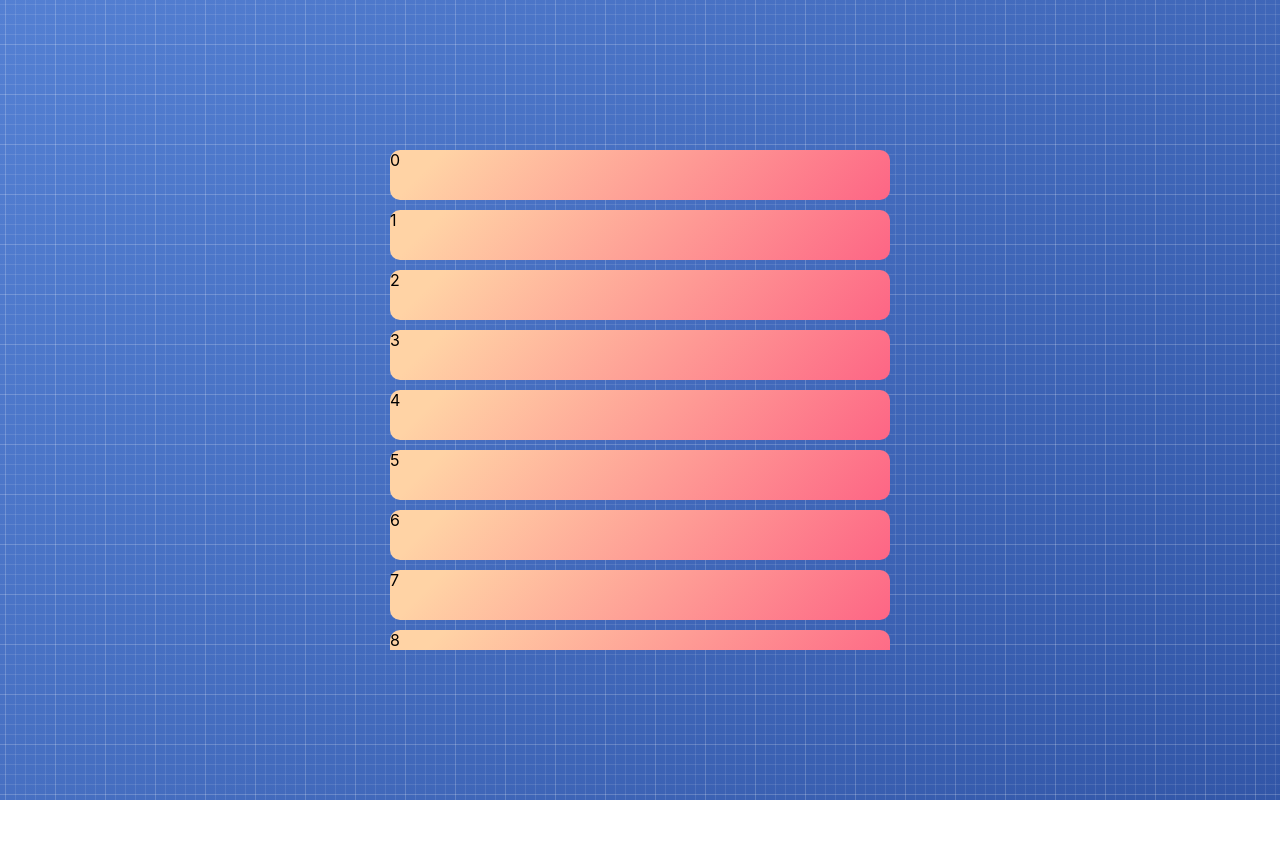
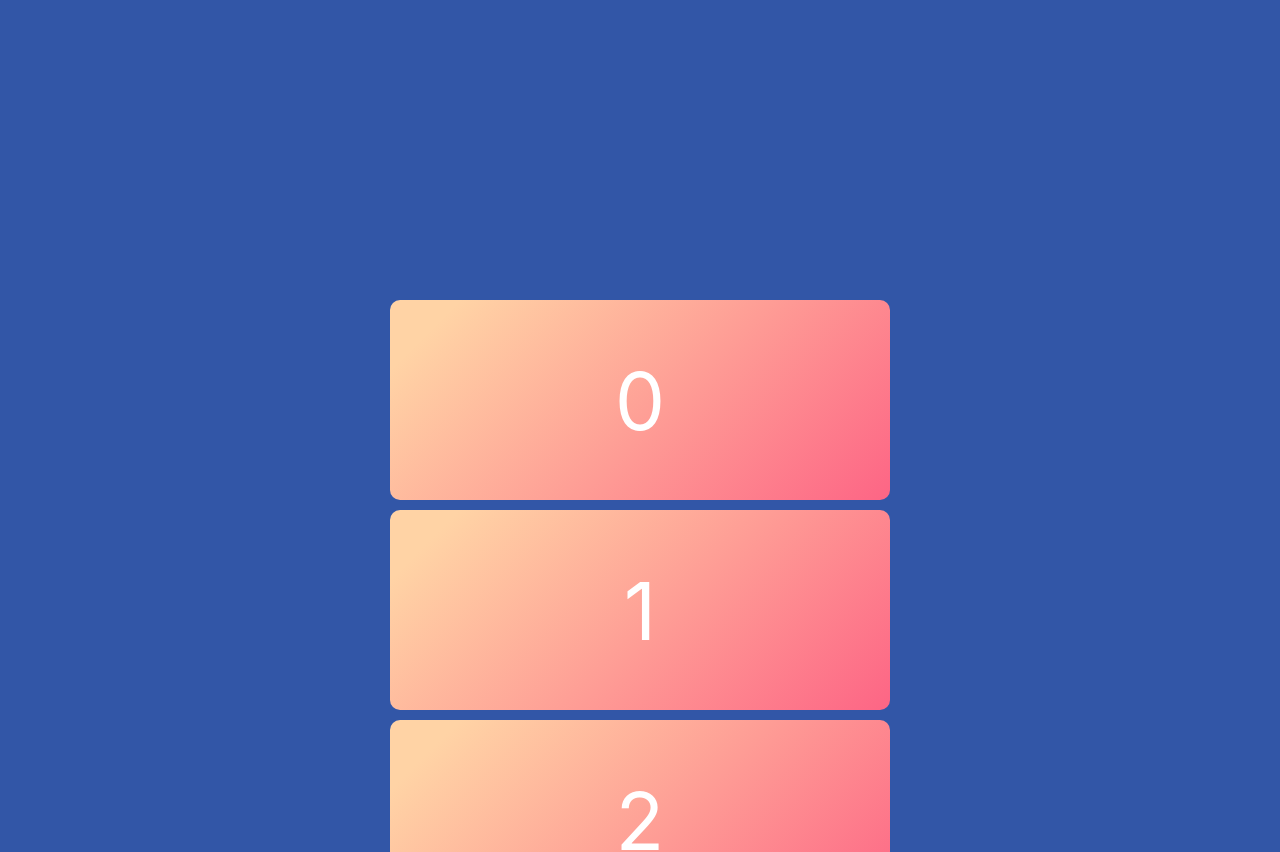
Before and after one commit to faustienf/react-feed, a React (Create React App) app: page / in a window 1280 px wide. Shown: the top 852 px of the page. Before the commit the page ends 800 px from the top, so only its background shows below. Built offline with nearby package versions, Linux system fonts and the light colour scheme.

Commit message:
change api, support page scroll

```diff
--- a/src/app.css
+++ b/src/app.css
@@ -1,13 +1,18 @@
 .articles {
+  padding-top: 300px;
   width: 500px;
-  max-height: 500px;
-  overflow: auto;
+  max-width: 100%;
 }
 
 .article {
-  height: 50px;
-  background-image: linear-gradient( 135deg, #FFD3A5 10%, #FD6585 100%);
+  height: 200px;
+  background-image: linear-gradient(135deg, #FFD3A5 10%, #FD6585 100%);
   border-radius: 10px;
   margin-bottom: 10px;
   box-sizing: border-box;
+  display: flex;
+  align-items: center;
+  justify-content: center;
+  color: #fff;
+  font-size: 80px;
 }
--- a/src/app.tsx
+++ b/src/app.tsx
@@ -1,19 +1,29 @@
 import React from 'react';
+
+import { Feed, useFeed } from './feed';
+import { useWindowEvent } from './use-window-event';
+
 import './app.css';
-import { Feed } from './feed';
 
 const items = Array(10000).fill(0).map((_, index) => ({
   id: index,
 }));
 
 export const App = () => {
+  const {
+    startIndex,
+    handleScroll,
+  } = useFeed({
+    thresholdItems: 2,
+    thresholdPx: 300,
+  });
+
+  useWindowEvent('scroll', handleScroll);
+
   return (
-    <Feed
-      threshold={3}
-      className="articles"
-      onReadHeight={(el) => el.offsetHeight + 10}
-    >
-      {(startIndex) => items.slice(startIndex, startIndex + 14).map((item) => (
+    <section className="articles">
+      <Feed onReadHeight={(el) => el.offsetHeight + 10}>
+        {items.slice(startIndex, startIndex + 8).map((item) => (
           <article
             key={item.id}
             className="article"
@@ -22,5 +32,6 @@ export const App = () => {
           </article>
         ))}
       </Feed>
+    </section>
   );
 };
--- /dev/null
+++ b/src/feed/feed-context.tsx
@@ -0,0 +1,43 @@
+import {
+  createContext,
+  FC,
+  PropsWithChildren,
+  useMemo,
+  useRef,
+  useState,
+  MutableRefObject
+} from "react";
+
+type Context = {
+  startIndex: number,
+  setStartIndex: (nextStartIndex: number) => void;
+  offsetsRef: MutableRefObject<number[]>;
+}
+
+const defaultValue: Context = {
+  startIndex: 0,
+  setStartIndex: () => {},
+  offsetsRef: {current: []} as MutableRefObject<number[]>,
+};
+
+export const feedContext = createContext(defaultValue);
+
+export const FeedProvider: FC<PropsWithChildren<{}>> = ({children}) => {
+  const [startIndex, setStartIndex] = useState(0);
+  const offsetsRef = useRef<number[]>([]);
+
+  const context: Context = useMemo(
+    () => ({
+      startIndex,
+      setStartIndex,
+      offsetsRef,
+    }),
+    [startIndex],
+  )
+
+  return (
+    <feedContext.Provider value={context}>
+      {children}
+    </feedContext.Provider>
+  );
+};
--- a/src/feed/feed.tsx
+++ b/src/feed/feed.tsx
@@ -1,18 +1,14 @@
 import React, {
     ComponentProps,
     FC,
-    ReactNode,
     useCallback,
+    useContext,
     useEffect,
     useRef,
-    useState
 } from 'react';
+import { feedContext } from './feed-context';
 
-import { binarySearch } from './binary-search';
-
-type Props = Omit<ComponentProps<'div'>, 'children'> & {
-  threshold: number;
-  children: (startIndex: number) => ReactNode[];
+type Props = ComponentProps<'div'> & {
   onReadHeight?: (element: HTMLElement, index: number) => number;
 }
 
@@ -21,21 +17,20 @@ const defaultReadHeight: Props['onReadHeight'] = (element) => element.clientHeig
 export const Feed: FC<Props> = (props) => {
   const {
     children,
-    threshold,
     onReadHeight = defaultReadHeight,
     ...divProps
   } = props;
 
-  const [startIndex, setStartIndex] = useState(0);
-  const offsetsRef = useRef<number[]>([]);
+  const {
+    startIndex,
+    offsetsRef,
+  } = useContext(feedContext);
+
   const itemsRef = useRef<HTMLDivElement>(null);
   const itemsSliceRef = useRef<HTMLDivElement>(null);
 
   const startIndexRef = useRef(startIndex);
   startIndexRef.current = startIndex;
-
-  const childrenRef = useRef(children);
-  childrenRef.current = children;
 
   const onReadHeightRef = useRef(onReadHeight);
   onReadHeightRef.current = onReadHeight;
@@ -63,33 +58,7 @@ export const Feed: FC<Props> = (props) => {
 
       return offsets[index];
     },
-    [],
-  );
-
-  const handleScroll = useCallback(
-    (e: React.UIEvent<HTMLDivElement>) => {
-      const {
-        scrollTop,
-      } = e.target as HTMLDivElement;
-
-      queueMicrotask(() => {
-        const offsets = offsetsRef.current;
-
-        const [, foundIndex] = binarySearch(offsets, (offset, index) => {
-          const prevOffest = offsets[index - 1] || 0;
-          const isFound = offset >= scrollTop && scrollTop > prevOffest;
-
-          if (isFound) {
-            return 0;
-          }
-          return scrollTop - offset;
-        });
-
-        const nextStartIndex = Math.max(foundIndex - (threshold - 1), 0);
-        setStartIndex(nextStartIndex);
-      });
-    },
-    [threshold],
+    [offsetsRef],
   );
 
   useEffect(
@@ -107,7 +76,8 @@ export const Feed: FC<Props> = (props) => {
             return;
           }
           /**
-           * skip extra read height, but always read first element.
+           * Skip extra read height.
+           * Always read first element for avoid shaking.
            */
           if (index > 0 && node.dataset.index) {
             return;
@@ -125,21 +95,28 @@ export const Feed: FC<Props> = (props) => {
         itemsSlice.style.transform = `translateY(${top}px)`;
       });
     },
-    [calcOffsets, startIndex],
+    [calcOffsets, offsetsRef, startIndex],
   );
+
+  const offsets = offsetsRef.current;
 
   return (
     <div
+      style={{
+        willChange: 'min-height',
+        minHeight: offsets[offsets.length - 1],
+      }}
       {...divProps}
-      onScroll={handleScroll}
+      ref={itemsRef}
     >
-      <div ref={itemsRef}>
-        <div
-          ref={itemsSliceRef}
-          style={{position: 'relative'}}
-        >
-          {childrenRef.current(startIndex)}
-        </div>
+      <div
+        ref={itemsSliceRef}
+        style={{
+          willChange: 'transform',
+          position: 'relative',
+        }}
+      >
+        {children}
       </div>
     </div>
   );
--- a/src/feed/index.ts
+++ b/src/feed/index.ts
@@ -1 +1,3 @@
 export {Feed} from './feed';
+export {FeedProvider} from './feed-context';
+export {useFeed} from './use-feed';
--- /dev/null
+++ b/src/feed/use-feed.ts
@@ -0,0 +1,57 @@
+import { useCallback, useContext } from "react";
+
+import { feedContext } from "./feed-context";
+import { binarySearch } from "./binary-search";
+
+type Options = {
+  thresholdItems: number;
+  thresholdPx: number;
+}
+
+const defaultOptions: Options = {
+  thresholdItems: 0,
+  thresholdPx: 0
+};
+
+export const useFeed = ({thresholdItems, thresholdPx} = defaultOptions) => {
+  const {
+    startIndex,
+    setStartIndex,
+    offsetsRef,
+  } = useContext(feedContext)
+
+  const handleScroll = useCallback(
+    (e: React.UIEvent<HTMLElement> | Event) => {
+      const target =  e.target instanceof HTMLElement
+        ? e.target
+        : document.documentElement;
+
+      const {scrollTop} = target;
+      const relativeScrollTop = scrollTop - thresholdPx;
+
+      queueMicrotask(() => {
+        const offsets = offsetsRef.current;
+
+        const [, foundIndex] = binarySearch(offsets, (offset, index) => {
+          const prevOffest = offsets[index - 1] || 0;
+          const isFound = offset >= relativeScrollTop && relativeScrollTop > prevOffest;
+
+          if (isFound) {
+            return 0;
+          }
+          return relativeScrollTop - offset;
+        });
+
+        const nextStartIndex = Math.max(foundIndex - (thresholdItems - 1), 0);
+        setStartIndex(nextStartIndex);
+      });
+    },
+    [thresholdPx, offsetsRef, setStartIndex, thresholdItems],
+  );
+
+  return {
+    startIndex,
+    setStartIndex,
+    handleScroll
+  };
+};
--- a/src/index.css
+++ b/src/index.css
@@ -1,5 +1,5 @@
 html {
-  background-image: linear-gradient( 135deg, #5480D3 0%, #3256A7 100%);
+  background-color: #3256A7;
 }
 
 body {
@@ -15,20 +15,4 @@ body {
   justify-content: center;
   align-items: center;
   flex-direction: column;
-
-  background-color: transparent;
-  background-image:
-    linear-gradient(0deg, transparent 9%,
-            rgba(255, 255, 255, .2) 10%, rgba(255, 255, 255, .2) 12%, transparent 13%, transparent 29%,
-            rgba(255, 255, 255, .1) 30%, rgba(255, 255, 255, .1) 31%, transparent 32%, transparent 49%,
-            rgba(255, 255, 255, .1) 50%, rgba(255, 255, 255, .1) 51%, transparent 52%, transparent 69%,
-            rgba(255, 255, 255, .1) 70%, rgba(255, 255, 255, .1) 71%, transparent 72%, transparent 89%,
-            rgba(255, 255, 255, .1) 90%, rgba(255, 255, 255, .1) 91%, transparent 92%, transparent),
-    linear-gradient(90deg, transparent 9%,
-            rgba(255, 255, 255, .2) 10%, rgba(255, 255, 255, .2) 12%, transparent 13%, transparent 29%,
-            rgba(255, 255, 255, .1) 30%, rgba(255, 255, 255, .1) 31%, transparent 32%, transparent 49%,
-            rgba(255, 255, 255, .1) 50%, rgba(255, 255, 255, .1) 51%, transparent 52%, transparent 69%,
-            rgba(255, 255, 255, .1) 70%, rgba(255, 255, 255, .1) 71%, transparent 72%, transparent 89%,
-            rgba(255, 255, 255, .1) 90%, rgba(255, 255, 255, .1) 91%, transparent 92%, transparent);
-  background-size: 50px 50px;
 }
--- a/src/index.tsx
+++ b/src/index.tsx
@@ -1,6 +1,7 @@
 import React from 'react';
 import ReactDOM from 'react-dom/client';
 import {App} from './app';
+import { FeedProvider } from './feed';
 
 import './index.css';
 
@@ -9,6 +10,8 @@ const root = ReactDOM.createRoot(
 );
 root.render(
   <React.StrictMode>
-    <App />
+    <FeedProvider>
+      <App />
+    </FeedProvider>
   </React.StrictMode>
 );
--- /dev/null
+++ b/src/use-window-event.ts
@@ -0,0 +1,13 @@
+import { useEffect } from "react";
+
+export const useWindowEvent = <E extends string, L extends (e: Event) => void>(event: E, listener: L) => {
+  useEffect(
+    () => {
+      window.addEventListener(event, listener);
+      return () => {
+        window.removeEventListener(event, listener);
+      };
+    },
+    [event, listener],
+  );
+};
```
Lines whose indentation alone changed are shown as unchanged.
